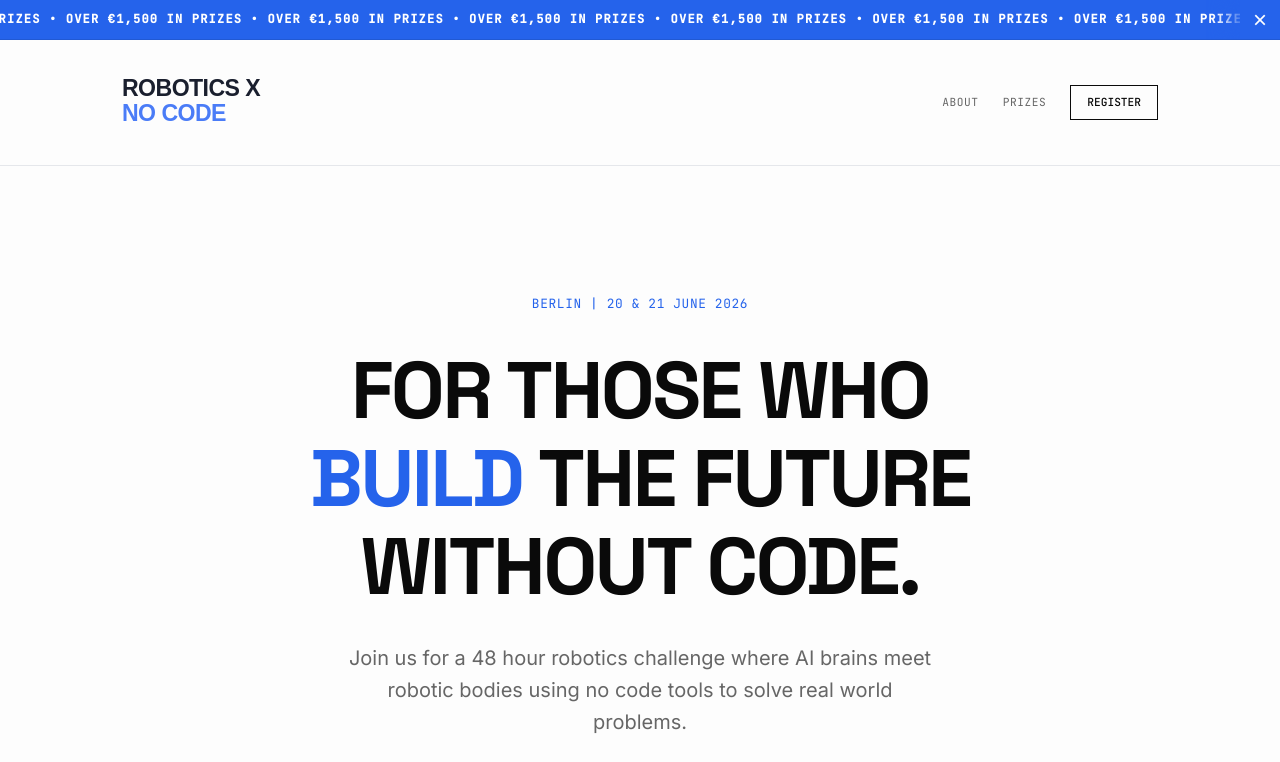
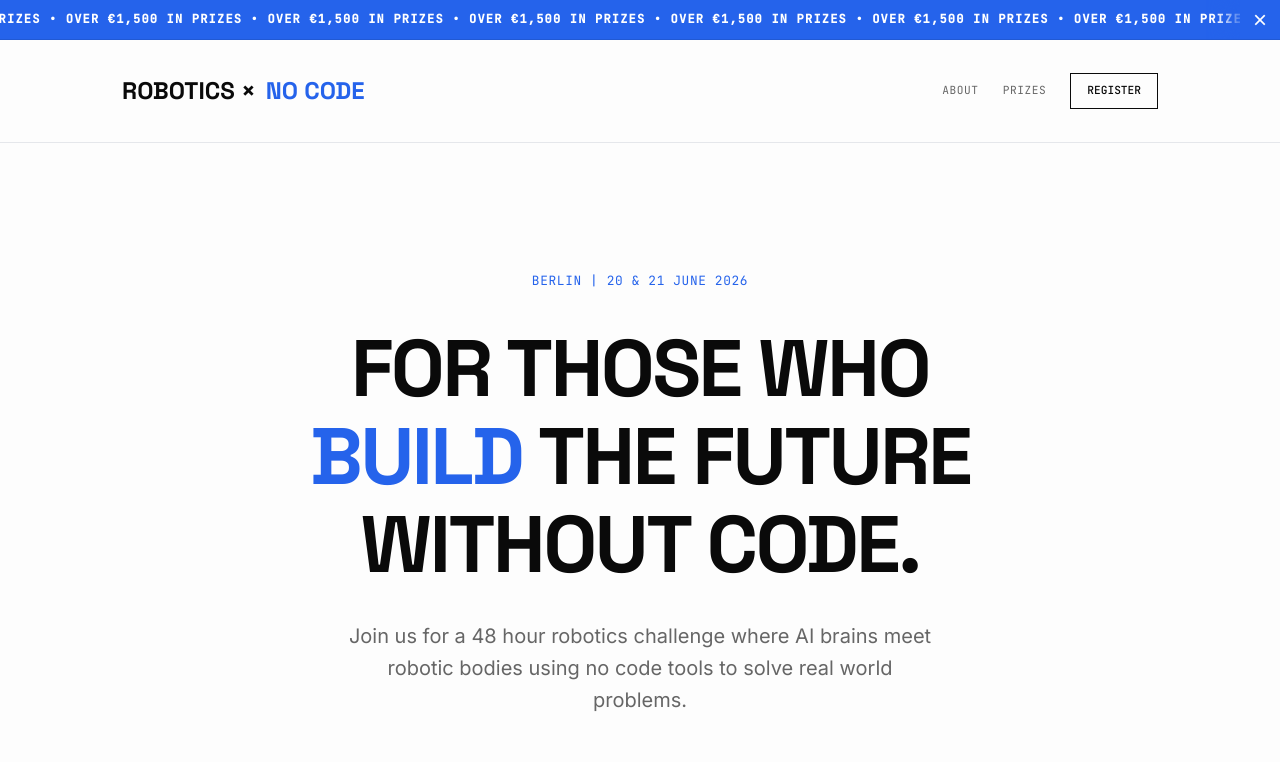
Before and after one commit to juegosdelfuturo/hackathon-nocode-berlin, a React (Vite) app: page / in a window 1280 px wide. Shown: the top 762 px of the page. Built offline with nearby package versions, Linux system fonts and the light colour scheme.

Commit message:
fix: update benat photo

```diff
--- a/src/App.tsx
+++ b/src/App.tsx
@@ -75,8 +75,9 @@ const App: React.FC = () => {
       {/* Header */}
       <header>
         <div className="container nav-inner">
-          <a href="/" className="logo">
-            <img src="/src/assets/robotics_x_nocode_logo.svg" alt="Robotics X No Code" style={{ height: '52px' }} />
+          <a href="/" className="logo" style={{ textDecoration: 'none', display: 'flex', alignItems: 'center', fontSize: '1.5rem', fontWeight: 800, fontFamily: 'var(--font-heading)' }}>
+            <span style={{ color: 'var(--fg)' }}>ROBOTICS × </span>
+            <span style={{ color: 'var(--accent)', marginLeft: '10px' }}>NO CODE</span>
           </a>
 
 
@@ -309,7 +310,7 @@ const App: React.FC = () => {
       {/* ─── PRIZES ─── */}
       <section id="prizes" style={{ borderTop: '1px solid var(--border)', background: '#fff' }}>
         <div className="container">
-          <span className="card-tag mono">05 / PRIZES</span>
+          <span className="card-tag mono">04 / PRIZES</span>
           <h2 style={{ marginTop: '0.5rem', fontSize: '2rem' }}>THE REWARDS.</h2>
           <div className="prize-pool-banner">
             <div className="prize-pool-amount">€1,500</div>
@@ -345,7 +346,7 @@ const App: React.FC = () => {
       {/* ─── SPONSORS — Static ─── */}
       <section style={{ padding: '5rem 0', borderTop: '1px solid var(--border)', background: 'var(--bg)' }}>
         <div className="container" style={{ textAlign: 'center', marginBottom: '3.5rem' }}>
-          <span className="card-tag mono">06 / SPONSORS</span>
+          <span className="card-tag mono">07 / SPONSORS</span>
           <h2 style={{ marginTop: '0.5rem', fontSize: '2rem' }}>BACKED BY</h2>
         </div>
         <div className="sponsors-static-grid">
@@ -364,7 +365,7 @@ const App: React.FC = () => {
       {/* ─── JUDGES ─── */}
       <section className="info-section">
         <div className="container">
-          <span className="card-tag mono">02 / JUDGES</span>
+          <span className="card-tag mono">05 / JUDGES</span>
           <h2 style={{ marginTop: '0.5rem', fontSize: '2rem' }}>MEET THE PANEL</h2>
           <div className="info-cards">
             {[1, 2, 3, 4].map((i) => (
@@ -386,7 +387,7 @@ const App: React.FC = () => {
       {/* ─── VENUE ─── */}
       <section className="info-section" style={{ background: '#fff' }}>
         <div className="container">
-          <span className="card-tag mono">03 / VENUE</span>
+          <span className="card-tag mono">06 / VENUE</span>
           <h2 style={{ marginTop: '0.5rem', fontSize: '2rem' }}>WHERE IT HAPPENS</h2>
           <div className="info-cards" style={{ marginTop: '3rem' }}>
             <div className="info-card venue-card" style={{ textAlign: 'center', minHeight: '300px', display: 'flex', flexDirection: 'column', alignItems: 'center', justifyContent: 'center' }}>
```
Also changed, not shown: logos/benat.png, src/assets/benat.png.
